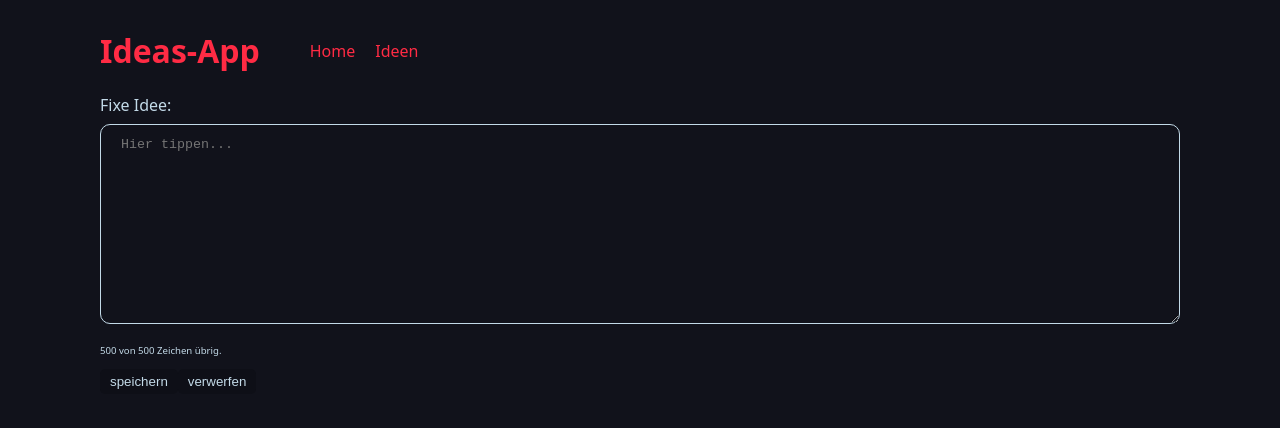
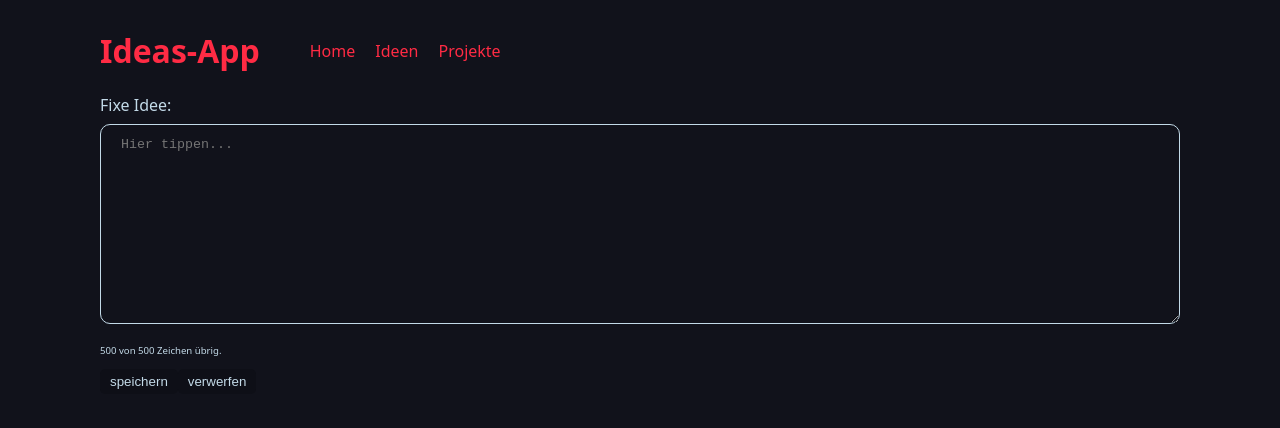
Before and after one commit to NinaBusz/Capstone-Project, a Next.js app: page / in a window 1280 px wide. Shown: the top 428 px of the page. Built offline with nearby package versions, Linux system fonts and the light colour scheme.

Commit message:
update navbar

```diff
--- a/components/Navbar/index.js
+++ b/components/Navbar/index.js
@@ -14,6 +14,11 @@ export default function Navbar() {
             Ideen
           </Link>
         </li>
+        <li>
+          <Link className="navbar__link" href="/projects">
+            Projekte
+          </Link>
+        </li>
       </ul>
     </>
   );
```
